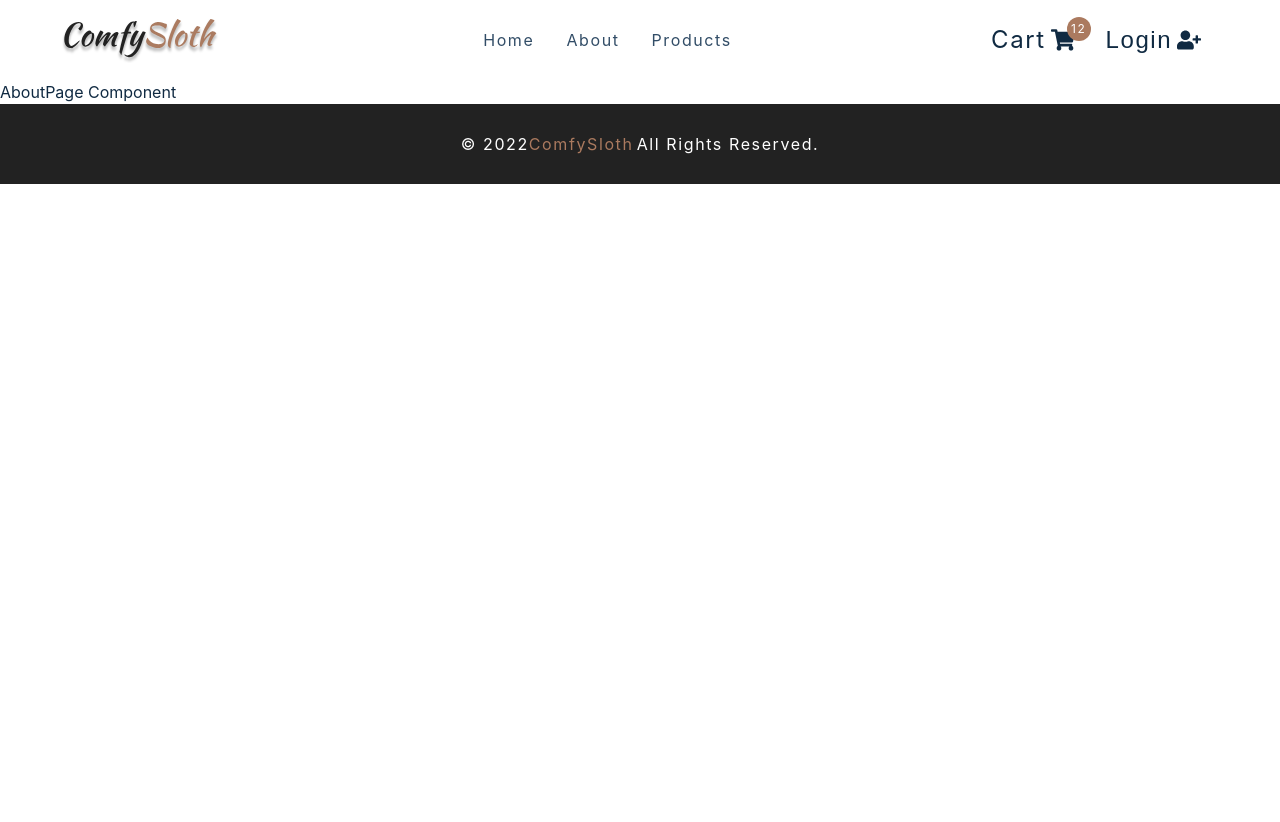
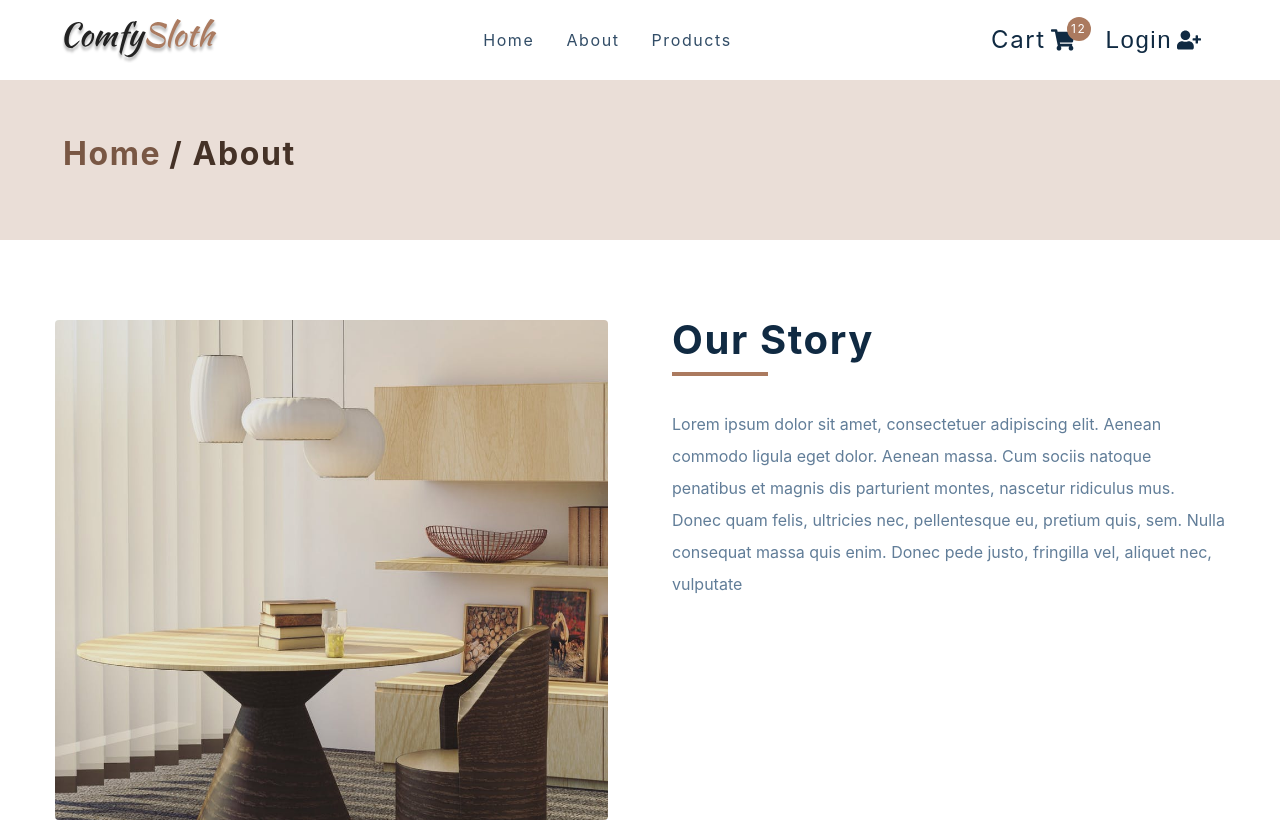
Before and after one commit to Esterod215/react-ecommerce, a React (Create React App) app: page /about in a window 1280 px wide. Shown: the top 822 px of the page. Before the commit the page ends 800 px from the top, so only its background shows below. Built offline with nearby package versions, Linux system fonts and the light colour scheme.

Commit message:
Created PageHero component to display breadcrumbs for nice navigation between pages, added it to About and checkout pages. Finished up Error page and About Page.

```diff
--- /dev/null
+++ b/src/components/PageHero.js
@@ -0,0 +1,35 @@
+import React from 'react';
+import styled from 'styled-components';
+import { Link } from 'react-router-dom';
+
+const PageHero = ({ currentPage }) => {
+	return (
+		<Wrapper>
+			<section className='section-center'>
+				<h3>
+					<Link to='/'>Home</Link>/ {currentPage}
+				</h3>
+			</section>
+		</Wrapper>
+	);
+};
+
+const Wrapper = styled.section`
+	background: var(--clr-primary-10);
+	width: 100%;
+	min-height: 20vh;
+	display: flex;
+	align-items: center;
+
+	color: var(--clr-primary-1);
+	a {
+		color: var(--clr-primary-3);
+		padding: 0.5rem;
+		transition: var(--transition);
+	}
+	a:hover {
+		color: var(--clr-primary-1);
+	}
+`;
+
+export default PageHero;
--- a/src/components/index.js
+++ b/src/components/index.js
@@ -1,5 +1,6 @@
 import Navbar from './Navbar';
 import Footer from './Footer';
 import Sidebar from './Sidebar';
+import PageHero from './PageHero';
 
-export { Navbar, Footer, Sidebar }
+export { Navbar, Footer, Sidebar, PageHero };
--- a/src/pages/AboutPage.js
+++ b/src/pages/AboutPage.js
@@ -1,7 +1,60 @@
 import React from 'react';
+import styled from 'styled-components';
+
+import { PageHero } from '../components';
+import aboutImg from '../assets/hero-bcg.jpeg';
 
 const AboutPage = () => {
-	return "AboutPage Component"
-}
+	return (
+		<main>
+			<PageHero currentPage='About' />
+			<Wrapper className='page section section-center'>
+				<img src={aboutImg} alt='Desk Image' />
+				<article>
+					<div className='title'>
+						<h2>Our Story</h2>
+						<div className='underline'></div>
+					</div>
+					<p>
+						Lorem ipsum dolor sit amet, consectetuer adipiscing elit. Aenean
+						commodo ligula eget dolor. Aenean massa. Cum sociis natoque
+						penatibus et magnis dis parturient montes, nascetur ridiculus mus.
+						Donec quam felis, ultricies nec, pellentesque eu, pretium quis, sem.
+						Nulla consequat massa quis enim. Donec pede justo, fringilla vel,
+						aliquet nec, vulputate
+					</p>
+				</article>
+			</Wrapper>
+		</main>
+	);
+};
+
+const Wrapper = styled.section`
+	display: grid;
+	gap: 4rem;
+	img {
+		width: 100%;
+		display: block;
+		border-radius: var(--radius);
+		height: 500px;
+		object-fit: cover;
+	}
+	p {
+		line-height: 2;
+		max-width: 45em;
+		margin: 0 auto;
+		margin-top: 2rem;
+		color: var(--clr-grey-5);
+	}
+	.title {
+		text-align: left;
+	}
+	.underline {
+		margin-left: 0;
+	}
+	@media (min-width: 992px) {
+		grid-template-columns: 1fr 1fr;
+	}
+`;
 
 export default AboutPage;
--- a/src/pages/CheckoutPage.js
+++ b/src/pages/CheckoutPage.js
@@ -1,7 +1,19 @@
 import React from 'react';
+import styled from 'styled-components';
+
+import { PageHero } from '../components';
 
 const CheckoutPage = () => {
-	return "CheckoutPage Component"
-}
+	return (
+		<main>
+			<PageHero currentPage='Checkout' />
+			<Wrapper className='page'>
+				<h3>Checkout</h3>
+			</Wrapper>
+		</main>
+	);
+};
+
+const Wrapper = styled.section``;
 
 export default CheckoutPage;
--- a/src/pages/ErrorPage.js
+++ b/src/pages/ErrorPage.js
@@ -1,7 +1,34 @@
 import React from 'react';
+import styled from 'styled-components';
+import { Link } from 'react-router-dom';
 
 const ErrorPage = () => {
-	return "ErrorPage Component"
-}
+	return (
+		<Wrapper className='page-100'>
+			<section>
+				<h1>404</h1>
+				<h3>Page Not Found</h3>
+				<Link to='/' className='btn'>
+					Go Back Home
+				</Link>
+			</section>
+		</Wrapper>
+	);
+};
+
+const Wrapper = styled.main`
+	background: var(--clr-primary-10);
+	display: flex;
+	justify-content: center;
+	align-items: center;
+	text-align: center;
+	h1 {
+		font-size: 10rem;
+	}
+	h3 {
+		text-transform: none;
+		margin-bottom: 2rem;
+	}
+`;
 
 export default ErrorPage;
```
Also changed, not shown: package.json (+7 -0 lines), src/App.js (+19 -10 lines), .eslintrc.json (added), 1 other file (tests, documents, lock files or other folders).
